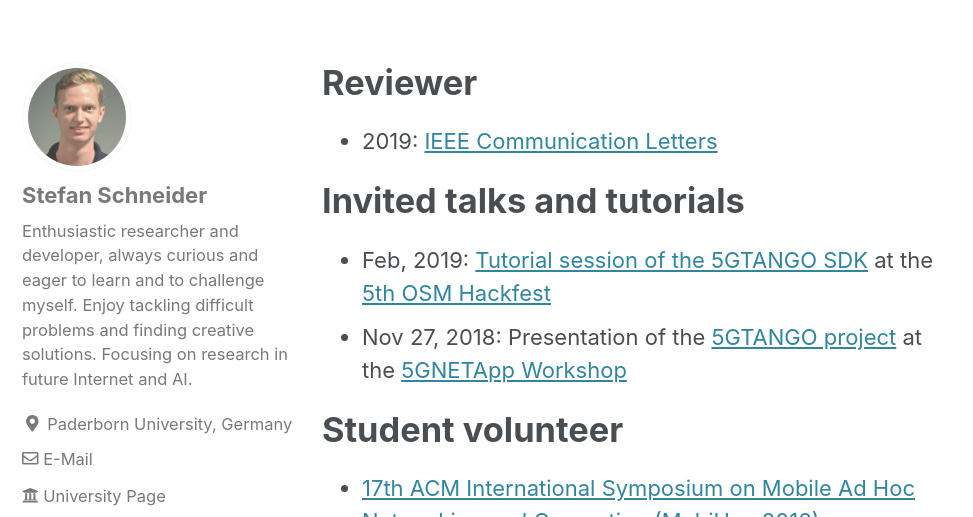
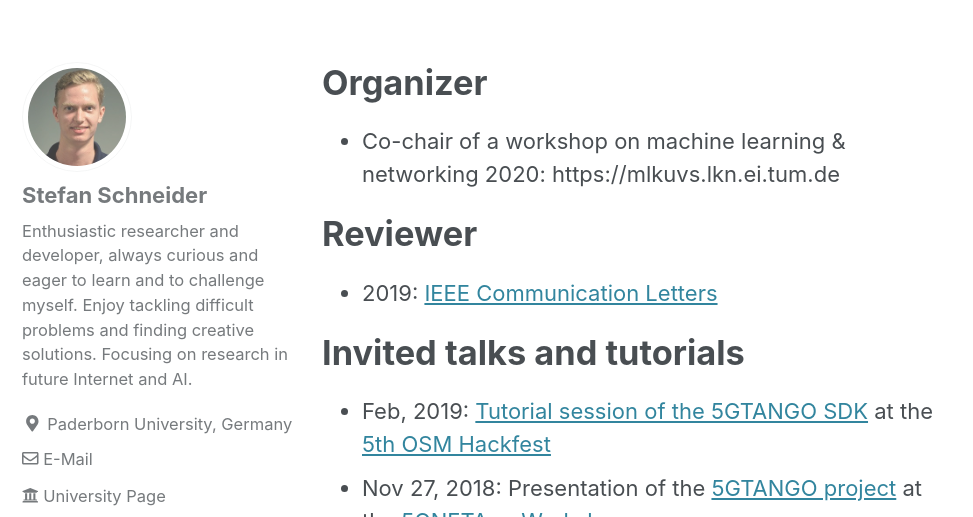
Before and after one commit to stefanbschneider/stefanbschneider.github.io, a Jekyll site: the page built from _pages/service.md, in a window 1280 px wide and 900 px high, cut to the strip 383-900 px from the top of the window. Shown: the whole strip, without its empty margins (0-973 px from the left). Built offline with Jekyll 4.4.1, drawn with Linux system fonts in a browser that asks for light colours; cached includes are drawn as plain includes; nearby versions of some CDN libraries.

Commit message:
added link to kuvs

```diff
--- a/_pages/service.md
+++ b/_pages/service.md
@@ -5,6 +5,10 @@ permalink: /service/
 author_profile: true
 comments: false
 ---
+
+# Organizer
+
+* Co-chair of a workshop on machine learning & networking 2020: https://mlkuvs.lkn.ei.tum.de
 
 # Reviewer
 
```
